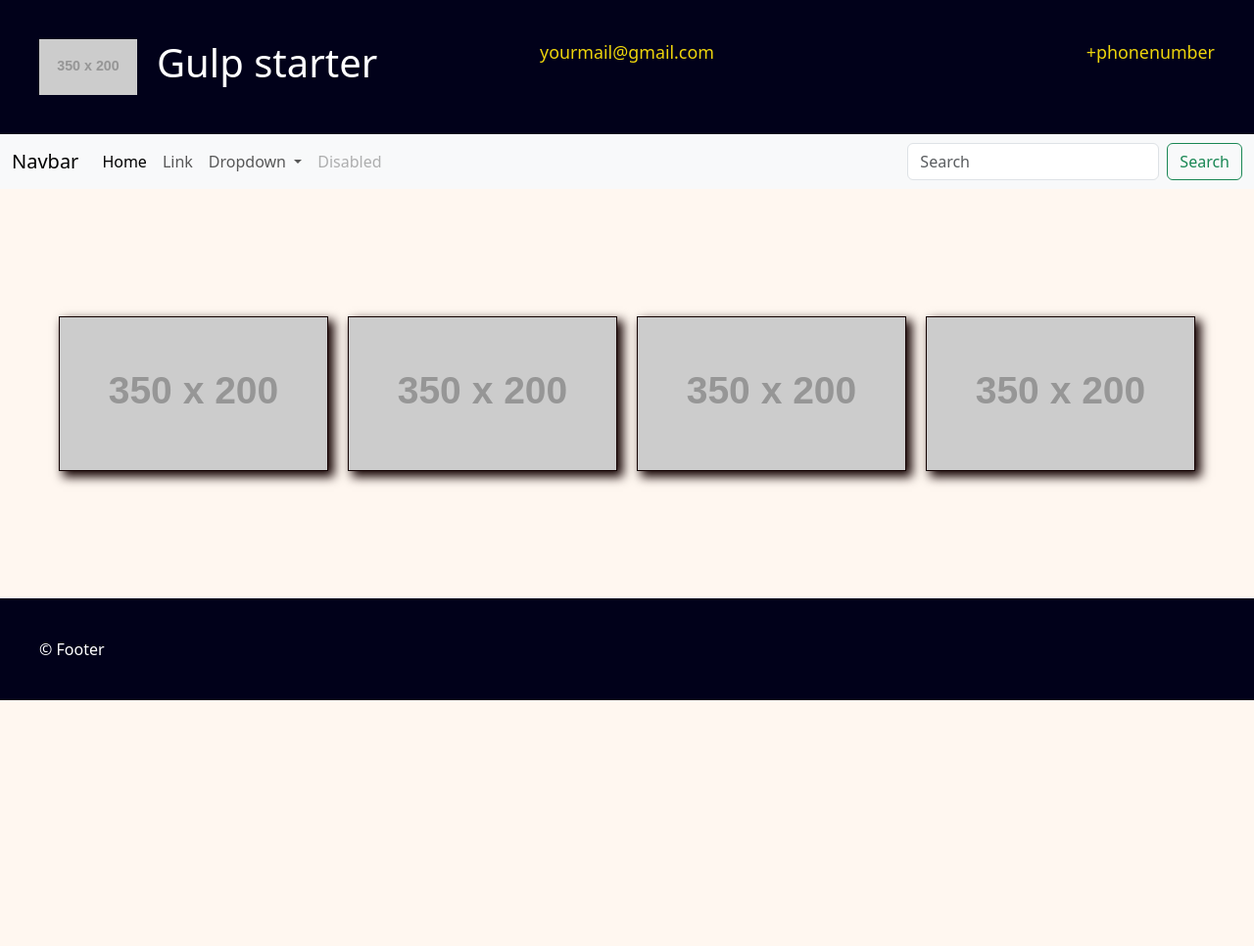
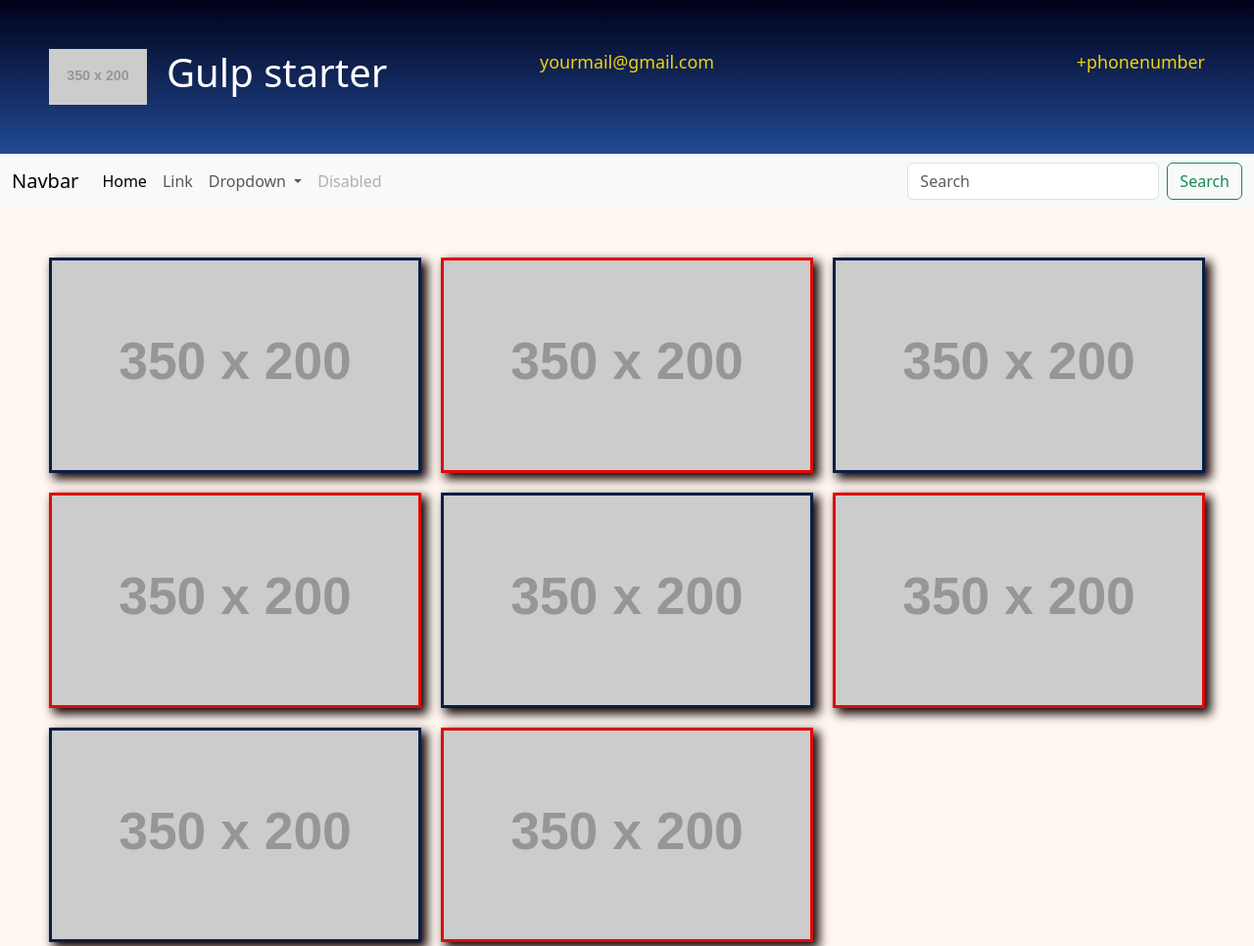
Before and after one commit to andreyshibaev/gulpstarter, a website: page index.html in a window 1280 px wide. Shown: the top 966 px of the page at 98% size. Before the commit the page ends 800 px from the top, so only its background shows below. Drawn offline with nearby package versions, Linux system fonts and the light colour scheme; files that its build step writes are made by us from their sources; placeholder pictures from the web are drawn by us.

Commit message:
update styles for section blocks

```diff
--- a/index.html
+++ b/index.html
@@ -1,15 +1,17 @@
 <!DOCTYPE html>
 <html lang="en">
 <head>
-    <title>Gulp starter</title>
-    <meta http-equiv="Content-Type" content="text/html; charset=utf-8"/>
-    <meta name="viewport" content="width=device-width, initial-scale=1.0"/>
+    <meta charset="UTF-8">
+    <meta name="viewport"
+          content="width=device-width, user-scalable=no, initial-scale=1.0, maximum-scale=1.0, minimum-scale=1.0">
+    <meta http-equiv="X-UA-Compatible" content="ie=edge">
     <link rel="apple-touch-icon" sizes="180x180" href="./images/apple-touch-icon.png">
     <link rel="icon" type="image/png" sizes="32x32" href="./images/favicon-32x32.png">
     <link rel="icon" type="image/png" sizes="16x16" href="./images/favicon-16x16.png">
     <link href="https://cdn.jsdelivr.net/npm/bootstrap@5.3.2/dist/css/bootstrap.min.css" rel="stylesheet"
           integrity="sha384-T3c6CoIi6uLrA9TneNEoa7RxnatzjcDSCmG1MXxSR1GAsXEV/Dwwykc2MPK8M2HN" crossorigin="anonymous">
     <link rel="stylesheet" href="./styles/app.css" type="text/css"/>
+    <title>Gulp starter</title>
 </head>
 <body>
 @@include('partials/_header.html')
--- a/partials/_section_blocks.html
+++ b/partials/_section_blocks.html
@@ -1,3 +1,4 @@
+<section id="homepage_section">
     <div class="section_blocks_container">
         <div class="item_section_block">
             <img src="https://fakeimg.pl/350x200/?text=World&font=lobster" alt="image">
@@ -11,4 +12,17 @@
         <div class="item_section_block">
             <img src="https://fakeimg.pl/350x200/?text=World&font=lobster" alt="image">
         </div>
+        <div class="item_section_block">
+            <img src="https://fakeimg.pl/350x200/?text=World&font=lobster" alt="image">
         </div>
+        <div class="item_section_block">
+            <img src="https://fakeimg.pl/350x200/?text=World&font=lobster" alt="image">
+        </div>
+        <div class="item_section_block">
+            <img src="https://fakeimg.pl/350x200/?text=World&font=lobster" alt="image">
+        </div>
+        <div class="item_section_block">
+            <img src="https://fakeimg.pl/350x200/?text=World&font=lobster" alt="image">
+        </div>
+    </div>
+</section>
--- a/src/scss/parts/_header.scss
+++ b/src/scss/parts/_header.scss
@@ -1,52 +1,58 @@
-header{
+header {
   background: $bgheader;
+  background: linear-gradient($bgheader, #214a94);
   padding: $page_container;
   color: #f0f8ff;
   display: grid;
   grid-template-columns: 1fr 1fr 1fr;
   gap: 20px;
-    @include breakpoint($desktopbp){
+  @include breakpoint($desktopbp) {
     grid-template-columns: 1fr 1fr;
   }
 }
 
-.logo{
-   justify-self:start;
+.logo {
+  justify-self: start;
   display: flex;
   flex-wrap: wrap;
-   @include breakpoint($largebp){
+  @include breakpoint($largebp) {
     flex-direction: column;
   }
-   h1{
+
+  h1 {
     color: #fff;
     padding-left: 20px;
-   @include breakpoint($largebp){
+    @include breakpoint($largebp) {
       padding-left: 0;
     }
   }
-   img{
-    @include breakpoint($largebp){
+
+  img {
+    @include breakpoint($largebp) {
       margin-bottom: 20px;
     }
   }
 }
 
-.somecontent{
+.somecontent {
   justify-self: center;
-     a{
+
+  a {
     color: #edd40c;
     text-decoration: none;
     font-size: 1.115rem;
   }
-   @include breakpoint($phonebp){
+
+  @include breakpoint($phonebp) {
     grid-column: 1 / 3;
     justify-self: start;
   }
 }
-.contacts{
+
+.contacts {
   justify-self: end;
   @extend .somecontent;
-    @include breakpoint($desktopbp){
+  @include breakpoint($desktopbp) {
     justify-self: start;
   }
 }
--- a/src/scss/parts/_section_blocks.scss
+++ b/src/scss/parts/_section_blocks.scss
@@ -1,14 +1,19 @@
+#homepage_section {
+  padding: $page_container;
+}
+
 .section_blocks_container {
   display: grid;
   grid-template-columns: 1fr 1fr 1fr 1fr;
-  gap: 20px;
-  margin: 60px;
-  padding: 70px 0;
+  grid-gap: 20px;
+  @include breakpoint($xxlbp) {
+    grid-template-columns: 1fr 1fr 1fr;
+  }
   @include breakpoint($largebp) {
-    grid-template-columns: 1fr 1fr 1fr 1fr;
+    grid-template-columns: 1fr 1fr 1fr;
   }
   @include breakpoint($desktopbp) {
-    grid-template-columns: 1fr 1fr 1fr;
+    grid-template-columns: 1fr 1fr;
   }
   @include breakpoint($tabletbp) {
     grid-template-columns: 1fr 1fr;
@@ -19,11 +24,19 @@
 }
 
 .item_section_block {
-  border: 1px solid #130101;
   box-shadow: 5px 5px 10px 1px #130101;
+
+  &:nth-child(even) {
+    border: 3px solid #e00a0a;
+  }
+
+  &:nth-child(odd) {
+    border: 3px solid #071e48;
+  }
 
   img {
     width: 100%;
-    object-fit: contain;
+    height: 100%;
+    object-fit: cover;
   }
 }
--- a/src/scss/parts/_vars.scss
+++ b/src/scss/parts/_vars.scss
@@ -7,6 +7,7 @@ $phonebp: 480px;
 $tabletbp: 768px;
 $desktopbp: 992px;
 $largebp: 1200px;
+$xxlbp: 1680px;
 
 // page container
-$page_container: 40px 40px;
+$page_container: 50px 50px;
```
Lines whose indentation alone changed are shown as unchanged.
